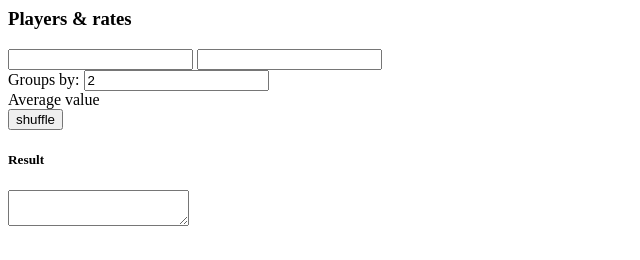
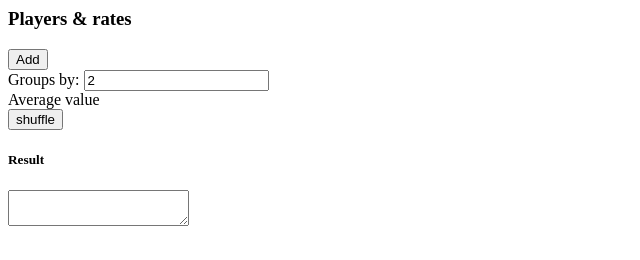
Before and after one commit to angmarb/shuffle-list, a plain HTML site: page index.html in a window 1280 px wide. Shown: the whole page, without its empty margins (0-640 px from the left). Drawn offline with Linux system fonts and the light colour scheme.

Commit message:
Update index.html

```diff
--- a/index.html
+++ b/index.html
@@ -4,8 +4,11 @@
       Players & rates
     </h3>
     <div id="rows">
-      <div class="row">
-        <input class="item_name" /> <input class="item_value" type="number" oninput="s.recalculate()" />
+      <button class="button" onclick="s.add()">Add</button>
+      <div id="sample_row" class="row" style="display: none;">
+        <input class="item_name" />
+        <input class="item_value" type="number" oninput="s.recalculate()" />
+        <button type="button" onclick="this.parent.remove()">Remove</button>
       </div>
     </div>
     <label>
@@ -45,13 +48,21 @@
         return result;
       }
       const s = {
+        add: () => {
+          const h = document.getElementById('sample_row').outerHTML;
+          document.getElementById('rows').insertAdjacentHTML('beforeend', h);
+          const rows = document.querySelectorAll('.row');
+          const lastRow = rows[rows.length - 1];
+          lastRow.display = 'block';
+          lastRow.removeAttribute('id');
+        },
         recalculate: () => {
           const sum = 0;
           const items = document.querySelectorAll('.item_value').map(i => {
             sum += +i.value;
           });
           const avg = sum / items.length;
-          document.getElementByid('avg_value').value = avg;
+          document.getElementByid('avg_value').innerText = `${avg}`;
         },
         shuffle: () => {
           const groupCount = +document.getElementById('group_count').value;
```
